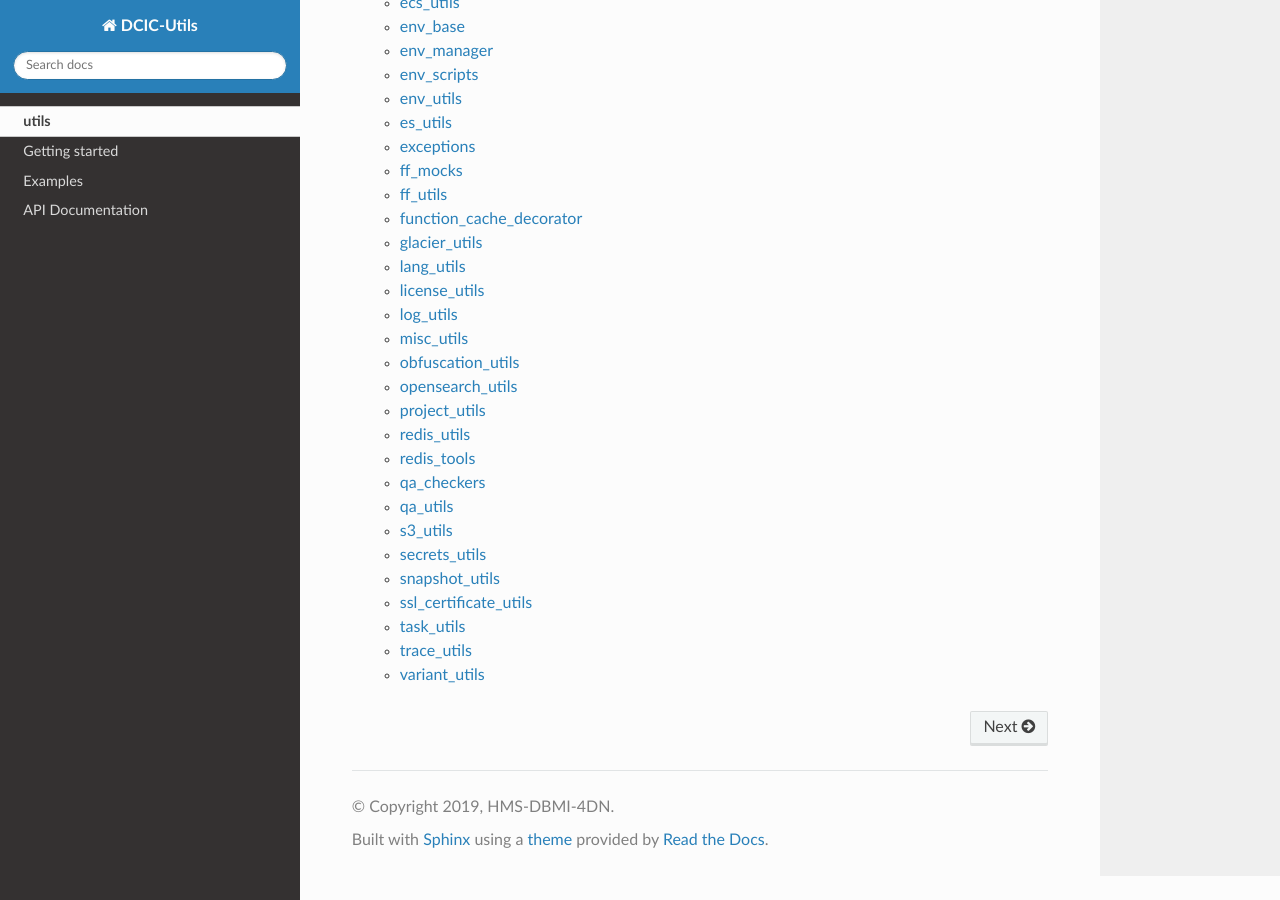
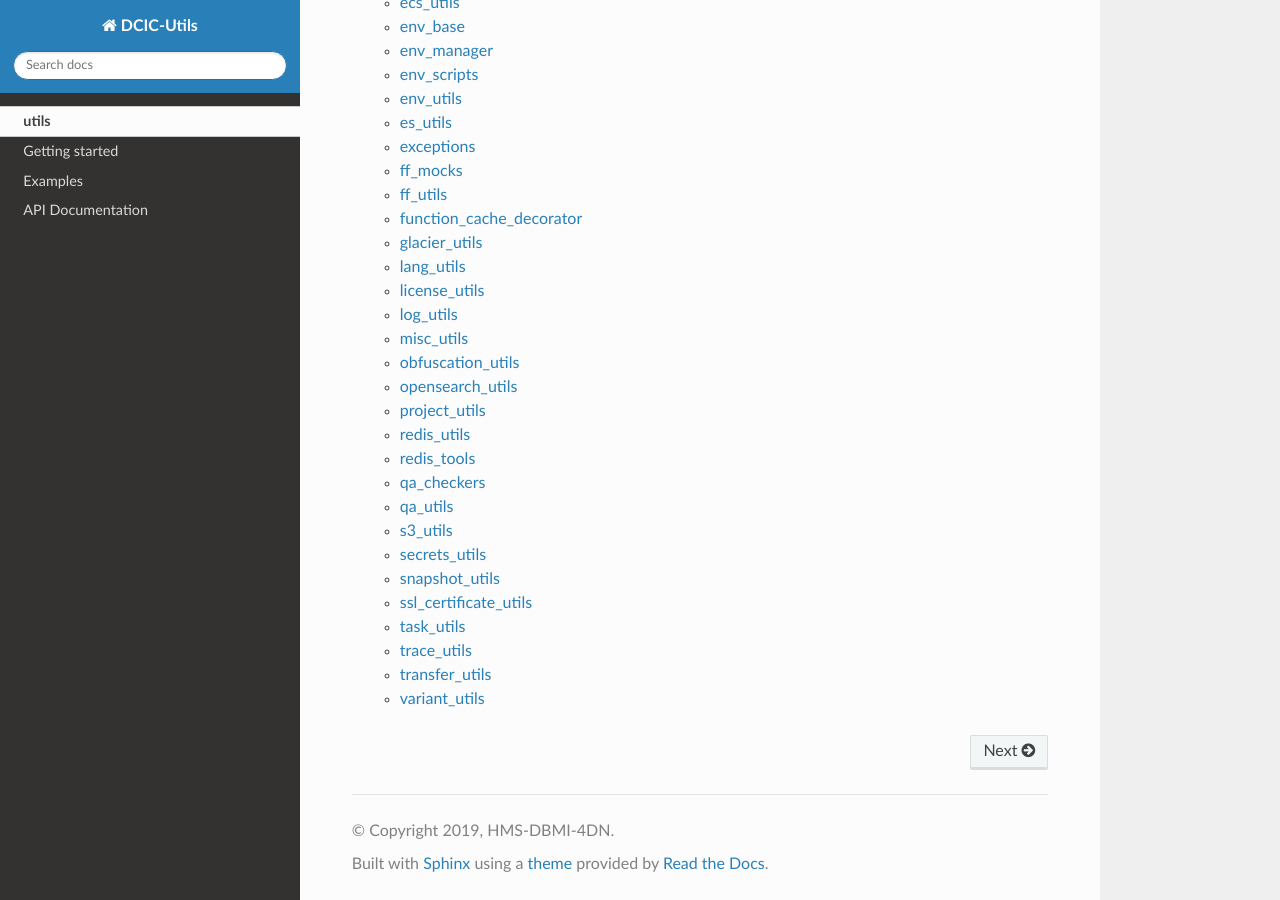
Before and after one commit to 4dn-dcic/utils, a Sphinx documentation site: the page built from docs/source/index.rst, in a window 1280 px wide and 900 px high, scrolled down 1066 px. Built offline with Sphinx 7.4.7 and the Read the Docs theme 2.0.0, drawn with Linux system fonts in a browser that asks for light colours.

Commit message:
fix module decl

```diff
--- a/docs/source/dcicutils.rst
+++ b/docs/source/dcicutils.rst
@@ -309,6 +309,13 @@ trace_utils
   :members:
 
 
+transfer_utils
+^^^^^^^^^^^
+
+.. automodule:: dcicutils.transfer_utils
+  :members:
+
+
 variant_utils
 ^^^^^^^^^^^
 
```
